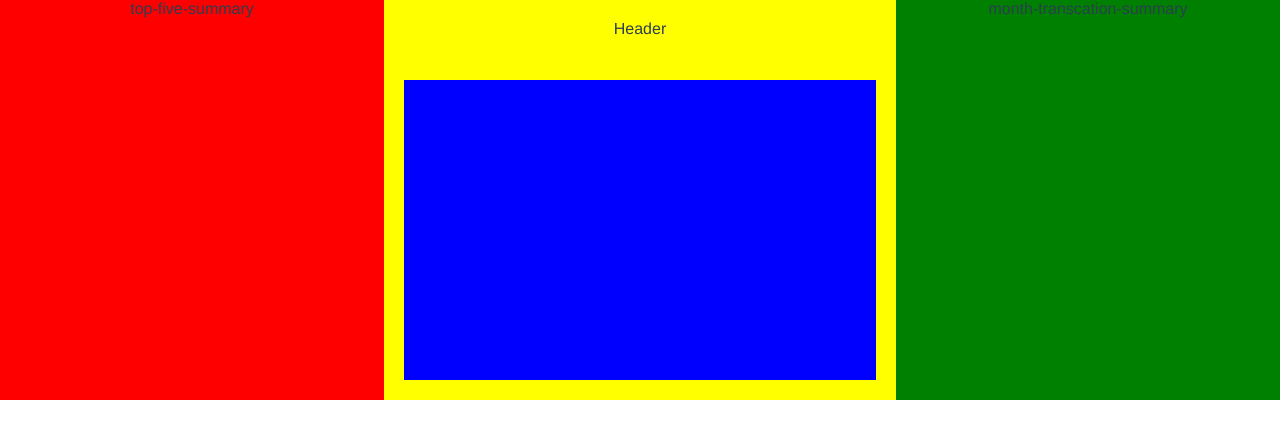
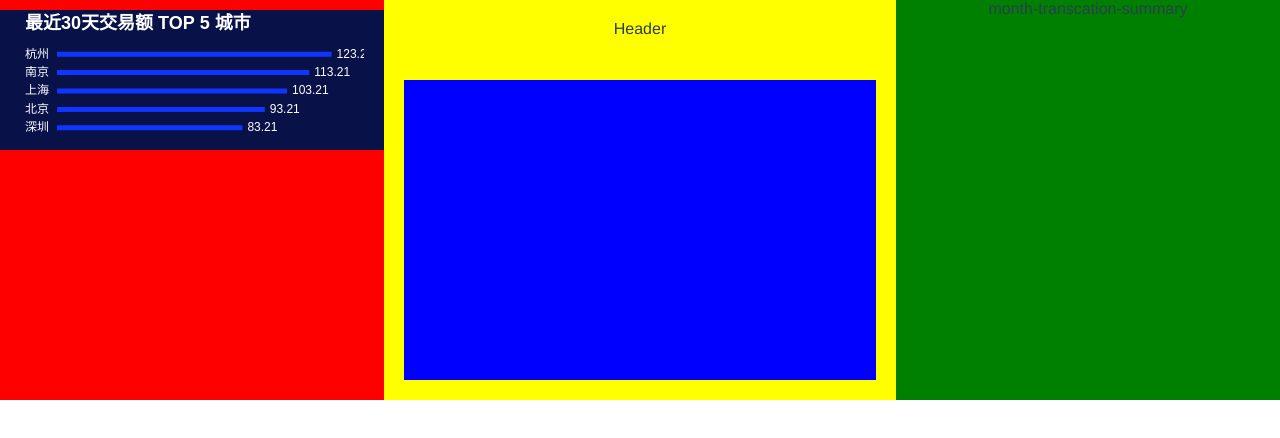
Before and after one commit to Peter-Dai/ts-large-screen, a Vue app: page /#/ in a window 1280 px wide. Shown: the top 438 px of the page. Built offline with nearby package versions, Linux system fonts and the light colour scheme.

Commit message:
柱状图组件开发

```diff
--- a/src/components/common/histogram-bar.vue
+++ b/src/components/common/histogram-bar.vue
@@ -1,5 +1,9 @@
 <template>
-  <div>histogram-bar</div>
+  <div
+    ref="histogramBar"
+    class="histogramBar">
+    histogramBar
+  </div>
 </template>
 
 <script>
@@ -10,10 +14,89 @@ export default {
       msg: '',
     };
   },
+  mounted() {
+    const myChart = this.$echarts.init(this.$refs.histogramBar);
+
+    const option = {
+      title: {
+        text: '最近30天交易额 TOP 5 城市',
+        textStyle: {
+          color: '#fff',
+        },
+      },
+      grid: [{
+        width: '100%',
+        height: '80%',
+        x: 5,
+        y: 35,
+        containLabel: true,
+      }],
+      tooltip: {
+        trigger: 'axis',
+      },
+      xAxis: [
+        {
+          show: false,
+        },
+      ],
+      yAxis: [
+        {
+          type: 'category',
+          axisLabel: { // 坐标轴文本标签选项
+            textStyle: {
+              color: '#fff',
+              fontSize: 12,
+            },
+          },
+          splitLine: { // 分隔线
+            show: false,
+          },
+          axisTick: { // 坐标刻度线
+            show: false,
+          },
+          axisLine: { // 坐标轴线
+            show: false,
+          },
+          data: ['深圳', '北京', '上海', '南京', '杭州'],
+        },
+      ],
+      series: [
+        {
+          name: '最近30天交易额',
+          type: 'bar',
+          label: {
+            normal: {
+              position: 'right',
+              show: true,
+              color: '#fff',
+            },
+          },
+          itemStyle: {
+            normal: {
+              color: '#0f35ff',
+            },
+          },
+          barWidth: 5,
+          data: [83.21, 93.21, 103.21, 113.21, 123.21],
+        },
+      ],
+    };
+    myChart.setOption(option);
+
+    // window.onresize = () => {
+    //   // 重置容器高宽
+    //   resizeWorldMapContainer();
+    //   myChart.resize();
+    // };
+  },
 };
 </script>
 
 <!-- Add "scoped" attribute to limit CSS to this component only -->
 <style scoped>
-
+.histogramBar {
+  width: 100%;
+  height: 100%;
+  line-height: 100%;
+}
 </style>
--- a/src/components/index/top-five-summary.vue
+++ b/src/components/index/top-five-summary.vue
@@ -1,10 +1,22 @@
 <template>
-  <div>top-five-summary</div>
+  <el-container
+    class="top-container">
+    <el-header
+      height="35%"
+      class="top-header">
+      <histogramBar/>
+    </el-header>
+    <!--<el-main>main</el-main>-->
+    <!--<el-footer style="height: 30%">footer</el-footer>-->
+  </el-container>
 </template>
 
 <script>
+import HistogramBar from '../common/histogram-bar';
+
 export default {
   name: 'TopFiveSummary',
+  components: { HistogramBar },
   data() {
     return {
       msg: '',
@@ -15,5 +27,12 @@ export default {
 
 <!-- Add "scoped" attribute to limit CSS to this component only -->
 <style scoped>
+.top-container {
+  height: 100%;
+}
 
+.top-header {
+  margin-top: 10px;
+  background: #081249;
+}
 </style>
```
